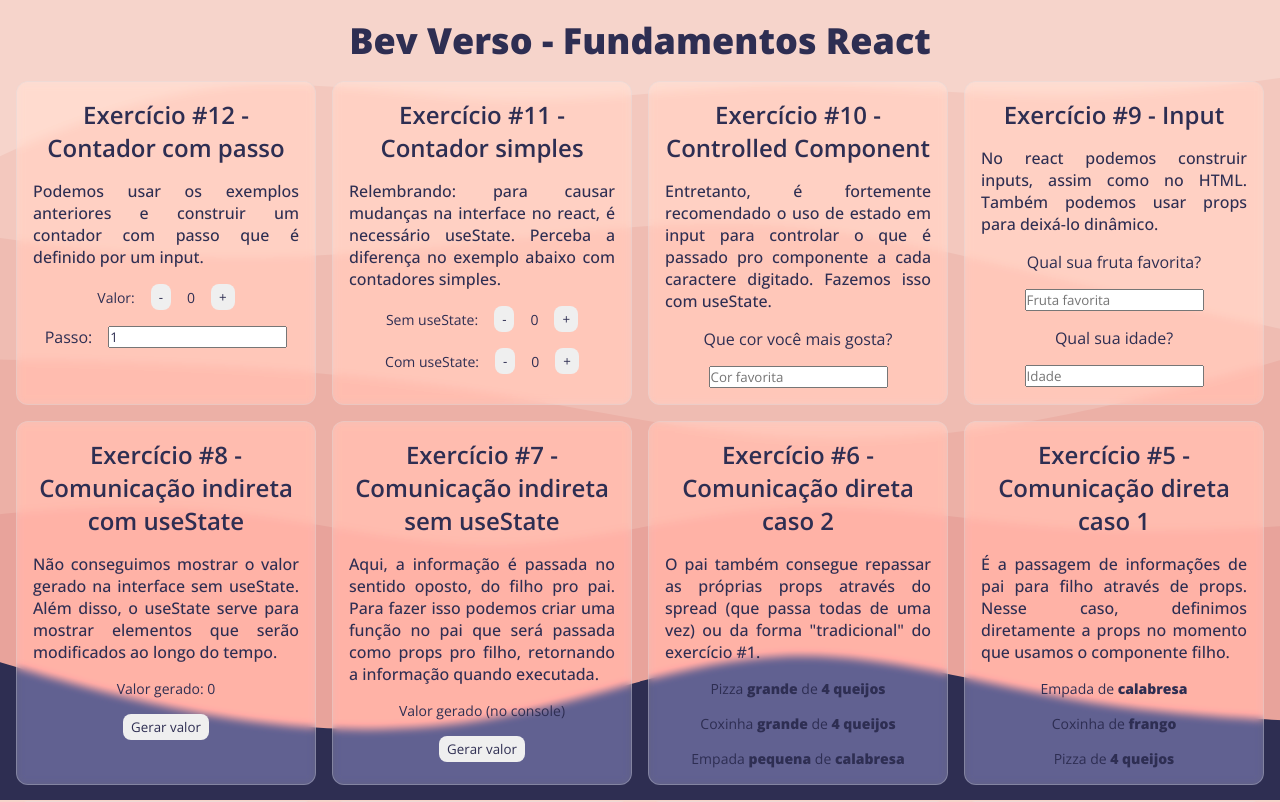
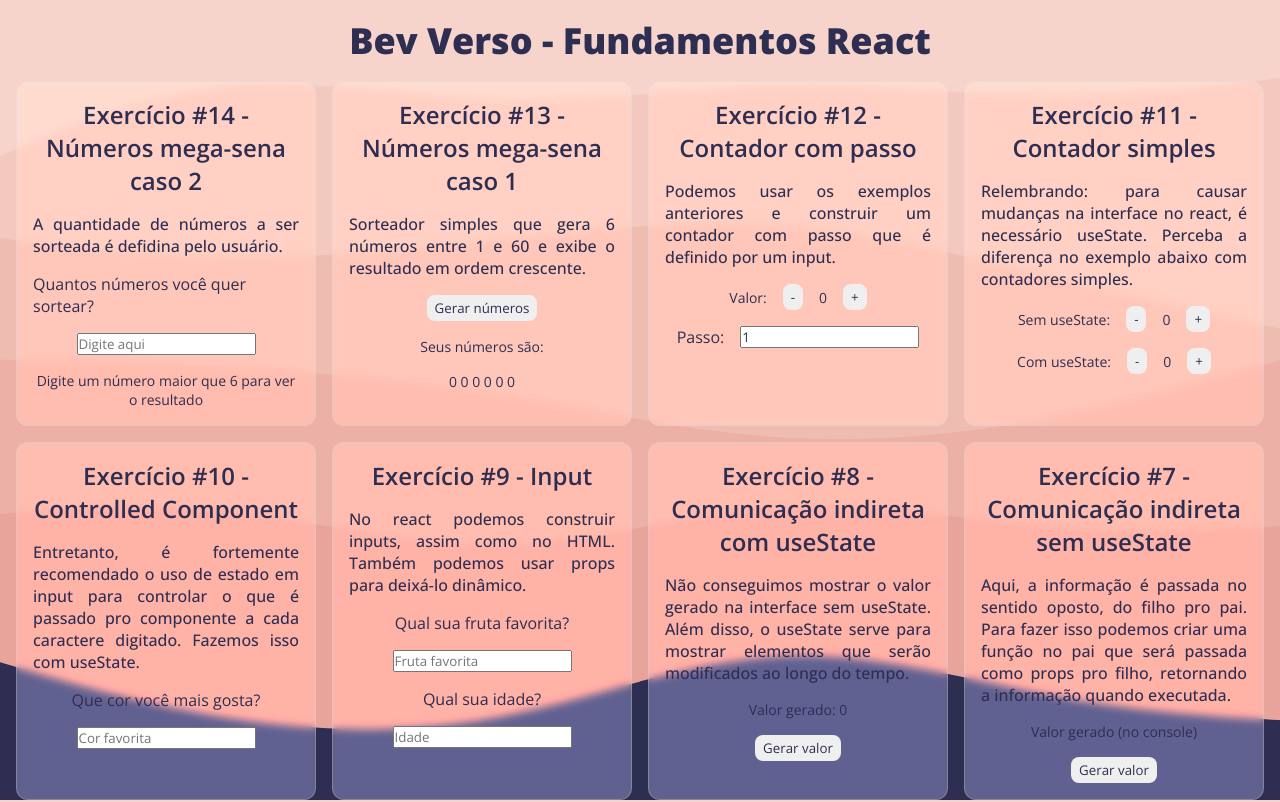
Before and after one commit to develyrios/aprendizado-front, a React (Vite) app: page / in a window 1280 px wide. Shown: the top 802 px of the page. Built offline with nearby package versions, Linux system fonts and the light colour scheme.

Commit message:
<feat>:adiciona os exercicios 13 e 14

```diff
--- /dev/null
+++ b/src/components/Exercicios/Exercicio13/index.jsx
@@ -0,0 +1,17 @@
+import { Paragraph } from "../../../styles/Text"
+import { Card } from "../../Card"
+import { Sorteador } from "./sorteador"
+
+
+export const Exercicio13 = () => {
+    return(
+        <Card title="Exercício #13 - Números mega-sena caso 1">
+            <Paragraph>
+                Sorteador simples que gera 6 números entre 1 e 60
+                e exibe o resultado em ordem crescente.
+            </Paragraph>
+
+            <Sorteador />
+        </Card>
+    )
+}
--- /dev/null
+++ b/src/components/Exercicios/Exercicio13/sorteador.jsx
@@ -0,0 +1,30 @@
+import { useState } from "react"
+import { Button } from "../../../styles/Button"
+import { Span } from "../../../styles/Text"
+
+export const Sorteador = () => {
+    const [numeros,setNumeros] = useState(Array(6).fill(0))
+
+    const gerarNumeroNaoContido = (array) => {
+        let novoNumero = parseInt(Math.random() * (60 - 1) + 1)
+        return array.includes(novoNumero) ?
+            gerarNumeroNaoContido(array)
+            :  novoNumero
+    }
+
+    const gerarSequenciaDeNumeros = () => {
+        let novoArray = Array(6)
+            .fill(0)
+            .reduce(a => [...a, gerarNumeroNaoContido(a)], [])
+            .sort((a,b) => a - b)
+        setNumeros(novoArray)
+    }
+
+    return(
+        <>
+            <Button onClick={gerarSequenciaDeNumeros} >Gerar números</Button>
+            <Span>Seus números são:</Span>
+            <Span>{numeros.join(' ')}</Span>
+        </>
+    )
+}
--- /dev/null
+++ b/src/components/Exercicios/Exercicio14/index.jsx
@@ -0,0 +1,18 @@
+import { Paragraph } from "../../../styles/Text"
+import { Card } from "../../Card"
+import { Sorteador } from "./sorteador"
+
+
+export const Exercicio14 = () => {
+    return(
+        <Card title="Exercício #14 - Números mega-sena caso 2">
+            <Paragraph>
+                A quantidade de números a ser
+                sorteada é defidina
+                pelo usuário.
+            </Paragraph>
+
+            <Sorteador />
+        </Card>
+    )
+}
--- /dev/null
+++ b/src/components/Exercicios/Exercicio14/inputQuantidadeDeNumeros.jsx
@@ -0,0 +1,23 @@
+export const InputQuantidadeDeNumeros = ({
+    id,
+    type,
+    title,
+    placeholder,
+    quantidadeDeNumeros,
+    setQuantidadeDeNumeros
+}) => {
+return(
+    <>
+    <label htmlFor={id}>
+        {title}
+    </label>
+
+    <input type={type}
+        id={id}
+        placeholder={placeholder}
+        value={quantidadeDeNumeros}
+        onChange={e => setQuantidadeDeNumeros(+e.target.value)}
+    />
+    </>
+)
+}
--- /dev/null
+++ b/src/components/Exercicios/Exercicio14/sequenciaDeNumeros.jsx
@@ -0,0 +1,34 @@
+import { useState } from "react"
+import { Button } from "../../../styles/Button"
+import { Span } from "../../../styles/Text"
+
+export const SequenciaDeNumeros = ({
+        quantidadeDeNumeros,
+        gerarNumeroNaoContido
+    }) => {
+
+    const [numeros,setNumeros] = useState(Array(quantidadeDeNumeros).fill(0))
+
+    const gerarSequenciaDeNumeros = () => {
+        let novoArray = Array(quantidadeDeNumeros)
+            .fill(0)
+            .reduce(a => [...a, gerarNumeroNaoContido(a)], [])
+            .sort((a,b) => a - b)
+            setNumeros(novoArray)
+    }
+
+    return(
+        <>
+        {
+            quantidadeDeNumeros >= 6 ?
+            <>
+            <Button onClick={gerarSequenciaDeNumeros} >Gerar números</Button>
+            <Span>Seus números são:</Span>
+            <Span>{numeros.join(' ')}</Span>
+            </>
+            :
+            <Span>Digite um número maior que 6 para ver o resultado</Span>
+        }
+        </>
+    )
+}
--- /dev/null
+++ b/src/components/Exercicios/Exercicio14/sorteador.jsx
@@ -0,0 +1,33 @@
+import { useState } from "react"
+import { InputQuantidadeDeNumeros } from "./inputQuantidadeDeNumeros"
+import { SequenciaDeNumeros } from "./sequenciaDeNumeros"
+
+export const Sorteador = () => {
+
+    const [quantidadeDeNumeros,setQuantidadeDeNumeros] = useState()
+
+    const gerarNumeroNaoContido = (array) => {
+        let novoNumero = parseInt(Math.random() * (60 - 1) + 1)
+        return array.includes(novoNumero) ?
+            gerarNumeroNaoContido(array)
+            :  novoNumero
+    }
+
+    return(
+        <>
+            <InputQuantidadeDeNumeros
+                id="quantidadeDeNumeros"
+                type="number"
+                title="Quantos números você quer sortear?"
+                placeholder="Digite aqui"
+                quantidadeDeNumeros={quantidadeDeNumeros}
+                setQuantidadeDeNumeros={setQuantidadeDeNumeros}
+            />
+
+            <SequenciaDeNumeros
+                quantidadeDeNumeros={quantidadeDeNumeros}
+                gerarNumeroNaoContido={gerarNumeroNaoContido}
+            />
+        </>
+    )
+}
--- a/src/components/Exercicios/index.jsx
+++ b/src/components/Exercicios/index.jsx
@@ -10,11 +10,15 @@
 import { Exercicio10 } from "./Exercicio10"
 import { Exercicio11 } from "./Exercicio11"
 import { Exercicio12 } from "./Exercicio12"
+import { Exercicio13 } from "./Exercicio13"
+import { Exercicio14 } from "./Exercicio14"
 import { Container } from "./style"
 
 export const Exercicios = () => {
     return(
         <Container>
+            <Exercicio14 />
+            <Exercicio13 />
             <Exercicio12 />
             <Exercicio11 />
             <Exercicio10 />
```
